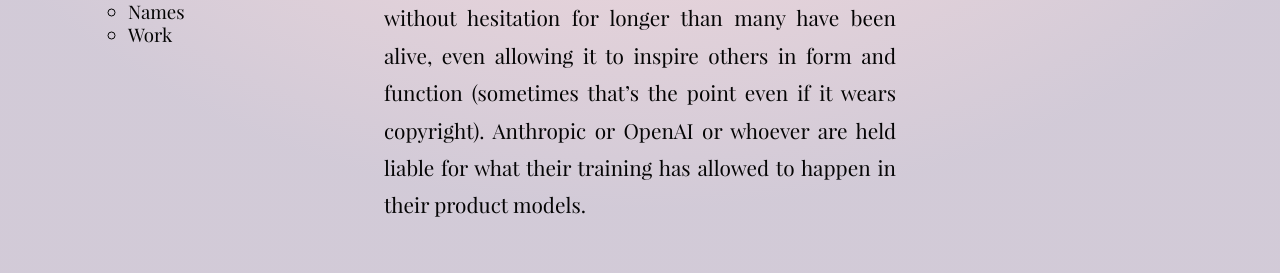
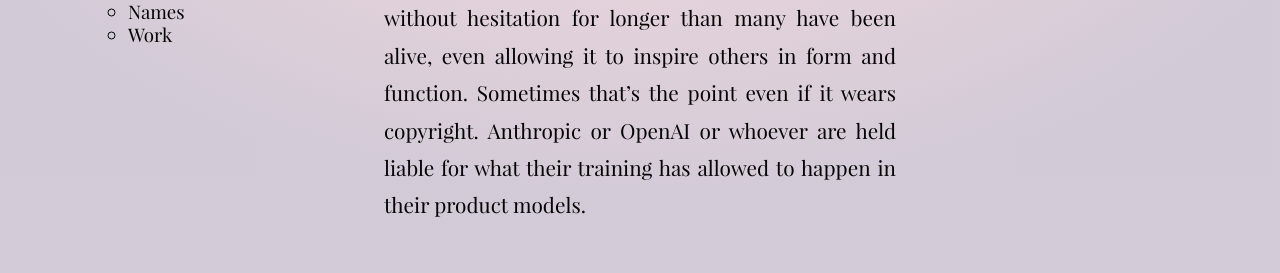
Before and after one commit to tiliv/antibody, a Jekyll site: the page built from docs/journal/autumn-ryan-Impact-of-AI/index.md, in a window 1280 px wide and 900 px high, scrolled down 43525 px. Shown: the part 332-605 px from the top of the window. Built offline with Jekyll 4.4.1, drawn with Linux system fonts in a browser that asks for light colours; some of the changed text lies outside the part shown.

Commit message:
Break complete sentence out into narrative.

```diff
--- a/docs/journal/autumn-ryan-Impact-of-AI/index.md
+++ b/docs/journal/autumn-ryan-Impact-of-AI/index.md
@@ -343,7 +343,7 @@
 
 A great deal has been said and written in media and on letterhead about counterfeits. Is that Scarlett Johansson's voice? If not, is that The Idea of Scarlett Johansson's voice? Is that text comment fake? Is that music fake?
 
-For something so fake, it sure is accused of real crimes. We pushed copyrighted media over the air without hesitation for longer than many have been alive, even allowing it to inspire others in form and function (sometimes that's the point even if it wears copyright). Anthropic or OpenAI or whoever are held liable for what their training has allowed to happen in their product models.
+For something so fake, it sure is accused of real crimes. We pushed copyrighted media over the air without hesitation for longer than many have been alive, even allowing it to inspire others in form and function. Sometimes that's the point even if it wears copyright. Anthropic or OpenAI or whoever are held liable for what their training has allowed to happen in their product models.
 
 I have carved out the opportunity to discuss copyright elsewhere. Suffice it to say here: Copyright can't and won't stop a company from training on it. All no-training arguments are destined to be defeated by money paid in license. But I go further: The licensing fees will only apply at scale (when it's no longer Fair Use or for personal use).
 
```
